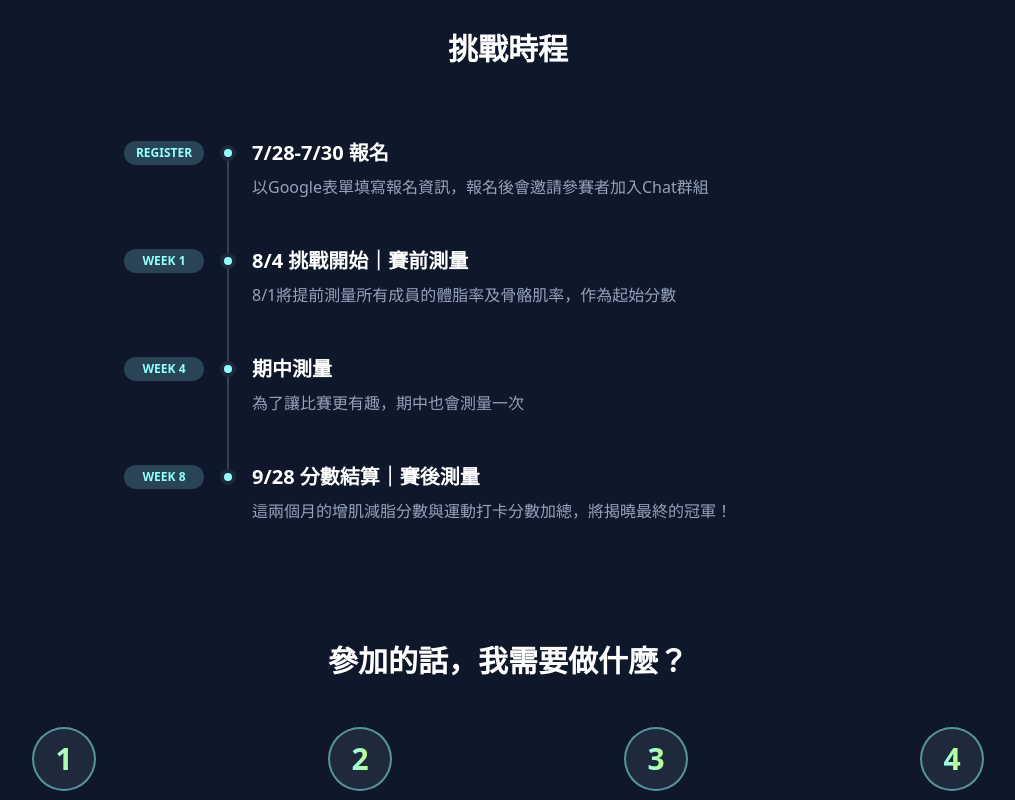
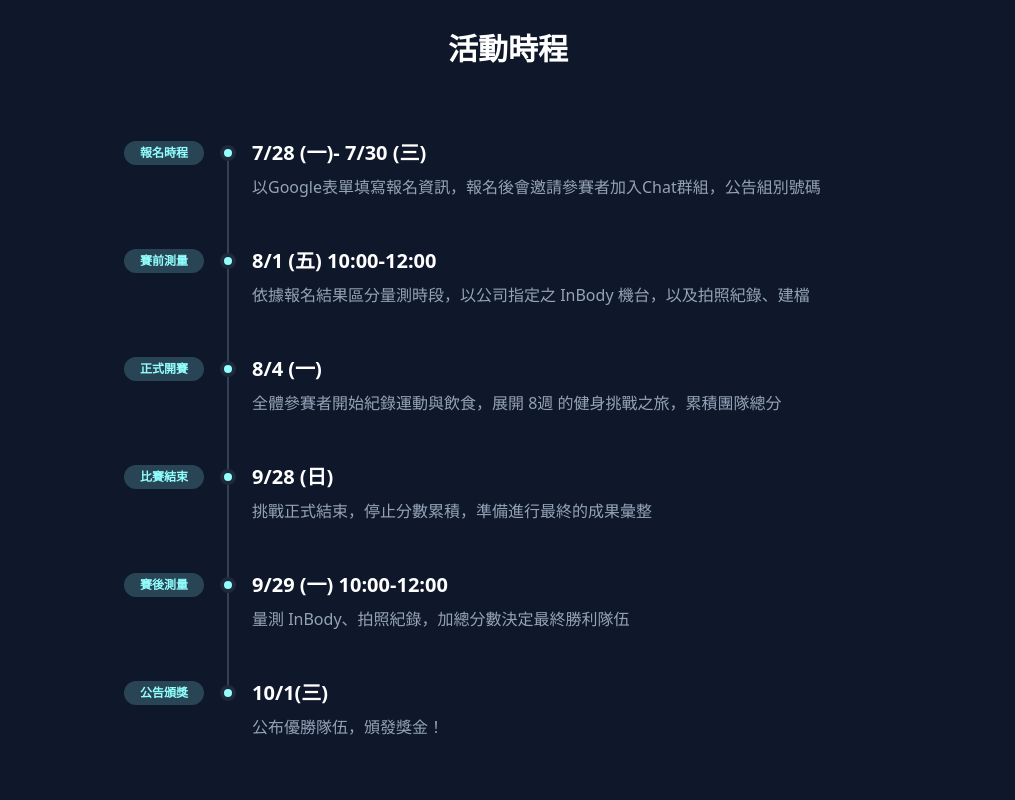
Before and after one commit to LouieWeng/cmoney-fitness-challenge, a React (Vite) app: page /#/ in a window 1280 px wide. Shown: the part 960-1760 px from the top of the page, without its empty margins (132-1147 px from the left). Built offline with nearby package versions, Linux system fonts and the light colour scheme.

Commit message:
update info

```diff
--- a/pages/HomePage.tsx
+++ b/pages/HomePage.tsx
@@ -108,12 +108,14 @@ const HomePage: React.FC = () => {
 
       {/* Timeline Section */}
       <section>
-          <h2 className="text-3xl font-bold text-center text-white mb-12">挑戰時程</h2>
+          <h2 className="text-3xl font-bold text-center text-white mb-12">活動時程</h2>
           <div className="max-w-3xl mx-auto">
-              <TimelineStep date="Register" title="7/28-7/30 報名" description="以Google表單填寫報名資訊，報名後會邀請參賽者加入Chat群組" />
-              <TimelineStep date="Week 1" title="8/4 挑戰開始｜賽前測量" description="8/1將提前測量所有成員的體脂率及骨骼肌率，作為起始分數" />
-              <TimelineStep date="Week 4" title="期中測量" description="為了讓比賽更有趣，期中也會測量一次" />
-              <TimelineStep date="Week 8" title="9/28 分數結算｜賽後測量" description="這兩個月的增肌減脂分數與運動打卡分數加總，將揭曉最終的冠軍！" />
+              <TimelineStep date="報名時程" title="7/28 (一)- 7/30 (三)" description="以Google表單填寫報名資訊，報名後會邀請參賽者加入Chat群組，公告組別號碼" />
+              <TimelineStep date="賽前測量" title="8/1 (五) 10:00-12:00" description="依據報名結果區分量測時段，以公司指定之 InBody 機台，以及拍照紀錄、建檔" />
+              <TimelineStep date="正式開賽" title="8/4 (一)" description="全體參賽者開始紀錄運動與飲食，展開 8週 的健身挑戰之旅，累積團隊總分" />
+              <TimelineStep date="比賽結束" title="9/28 (日)" description="挑戰正式結束，停止分數累積，準備進行最終的成果彙整" />
+              <TimelineStep date="賽後測量" title="9/29 (一) 10:00-12:00" description="量測 InBody、拍照紀錄，加總分數決定最終勝利隊伍" />
+              <TimelineStep date="公告頒獎" title="10/1(三)" description="公布優勝隊伍，頒發獎金！" />
           </div>
       </section>
 
@@ -124,7 +126,7 @@ const HomePage: React.FC = () => {
               <RuleStep number={1} title="團隊合作" description="和你的隊友一起合作、互相激勵，成為彼此的神隊友" />
               <RuleStep number={2} title="每週運動打卡" description="每人每週運動3次，每次30分鐘，上傳認證照後可為團隊+1分" />
               <RuleStep number={3} title="驚喜小任務" description="活動過程可能會有驚喜小任務，或許是與其他隊伍拉開差距的好機會" />
-              <RuleStep number={4} title="測量身體數值" description="參與期初、期中、期末測量，計算肌肉與體脂變化" />
+              <RuleStep number={4} title="測量身體數值" description="參與賽前與賽後測量，計算肌肉與體脂變化" />
           </div>
           <div className="text-center mt-12">
               <button onClick={() => navigate('/rules')} className="inline-block bg-slate-700 text-white font-bold py-3 px-8 rounded-lg hover:bg-slate-600 transition-colors">
--- a/pages/RankingPage.tsx
+++ b/pages/RankingPage.tsx
@@ -24,7 +24,9 @@ const RankingPage: React.FC = () => {
         </h1>
         <p className="mt-3 max-w-2xl mx-auto text-lg text-slate-300">
           每週一將結算前一週的運動打卡分數，並且更新到賽況。
-          （最近更新：2025/07/22）
+        </p>
+        <p className="mt-3 max-w-2xl mx-auto text-lg text-slate-300">
+          最近更新：2025/07/22
         </p>
       </section>
 
```
Also changed, not shown: public/exercise.png.
